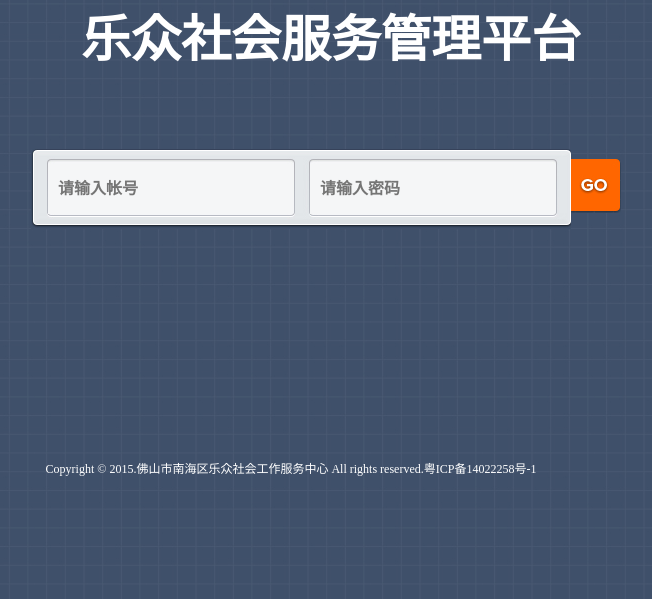
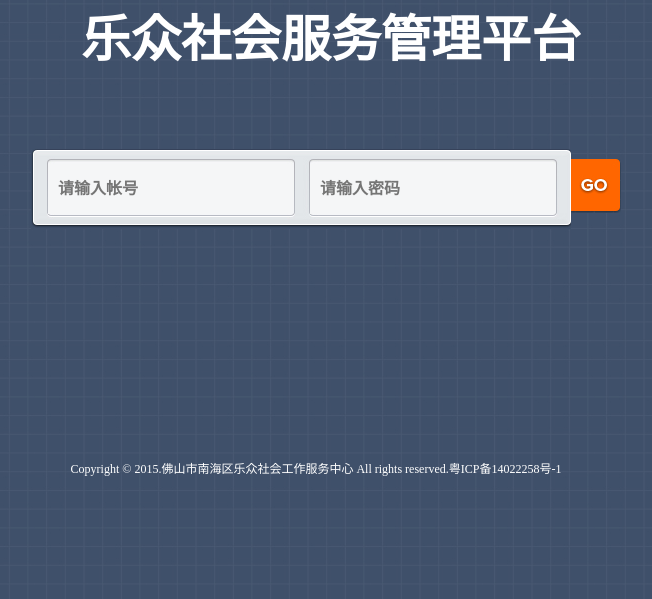
Before and after one commit to luozhuobin/lezhong, a CodeIgniter app: page / in a window 1280 px wide. Shown: the part 201-800 px from the top of the page, without its empty margins (309-961 px from the left). Run offline with CodeIgniter, Linux system fonts and the light colour scheme; data that the repository does not hold is empty.

Commit message:
修改margin-left

```diff
--- a/app/views/css/login_new.css
+++ b/app/views/css/login_new.css
@@ -13,4 +13,4 @@ html{_height: auto;_padding: 50px 0 0px;}
 .foot{padding-top:30px;text-align:center;color:#fff;padding-right:80px;font-size:12px;}
 #tip{padding-top:10px;color:#FFF;background-image:none;text-align:center;padding-right:80px;font-size:14px;}
 #login-notice{text-align:center;}
-.foot{text-align:center;margin-top:200px;}
+.foot{text-align:center;margin-top:200px;margin-left:50px;}
```
